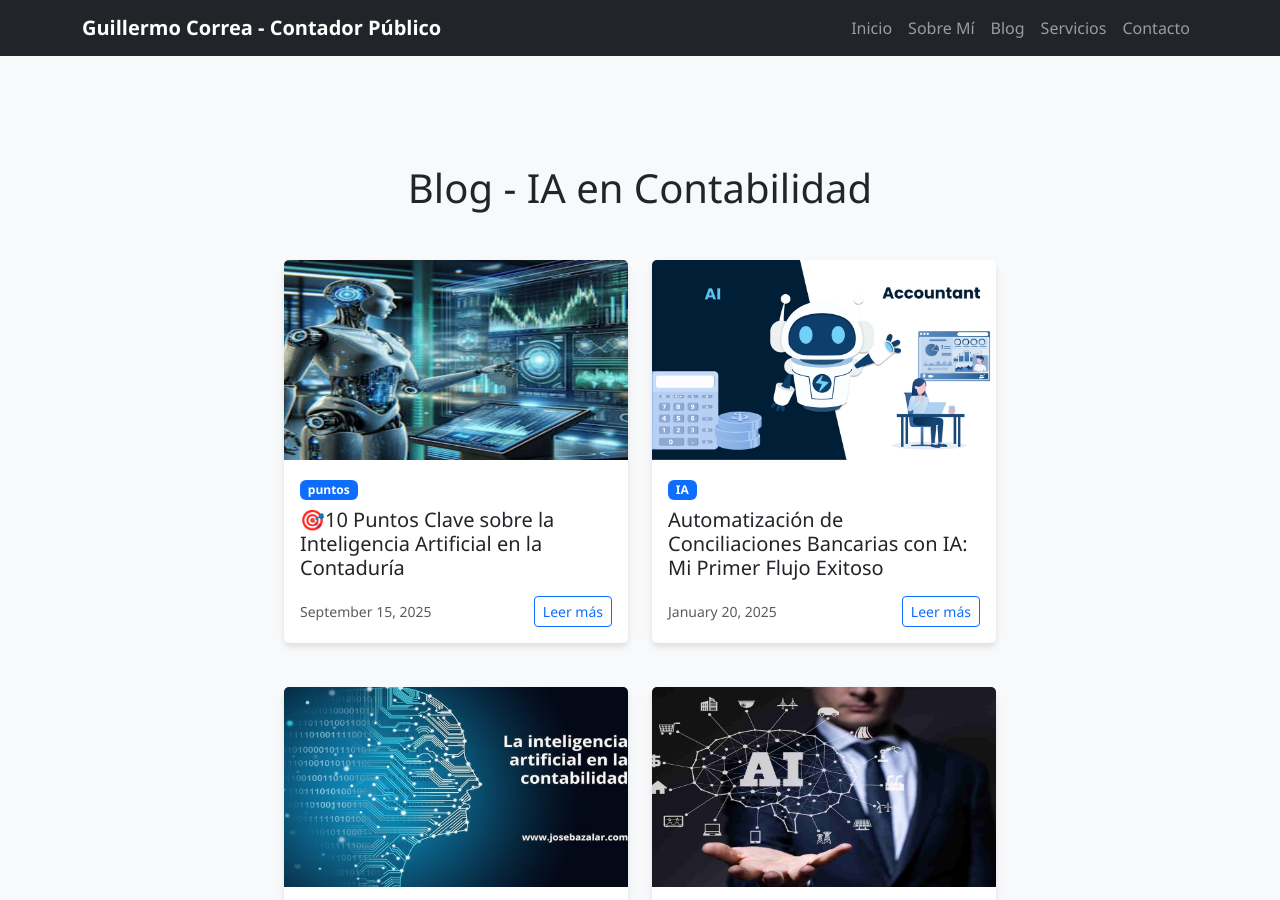
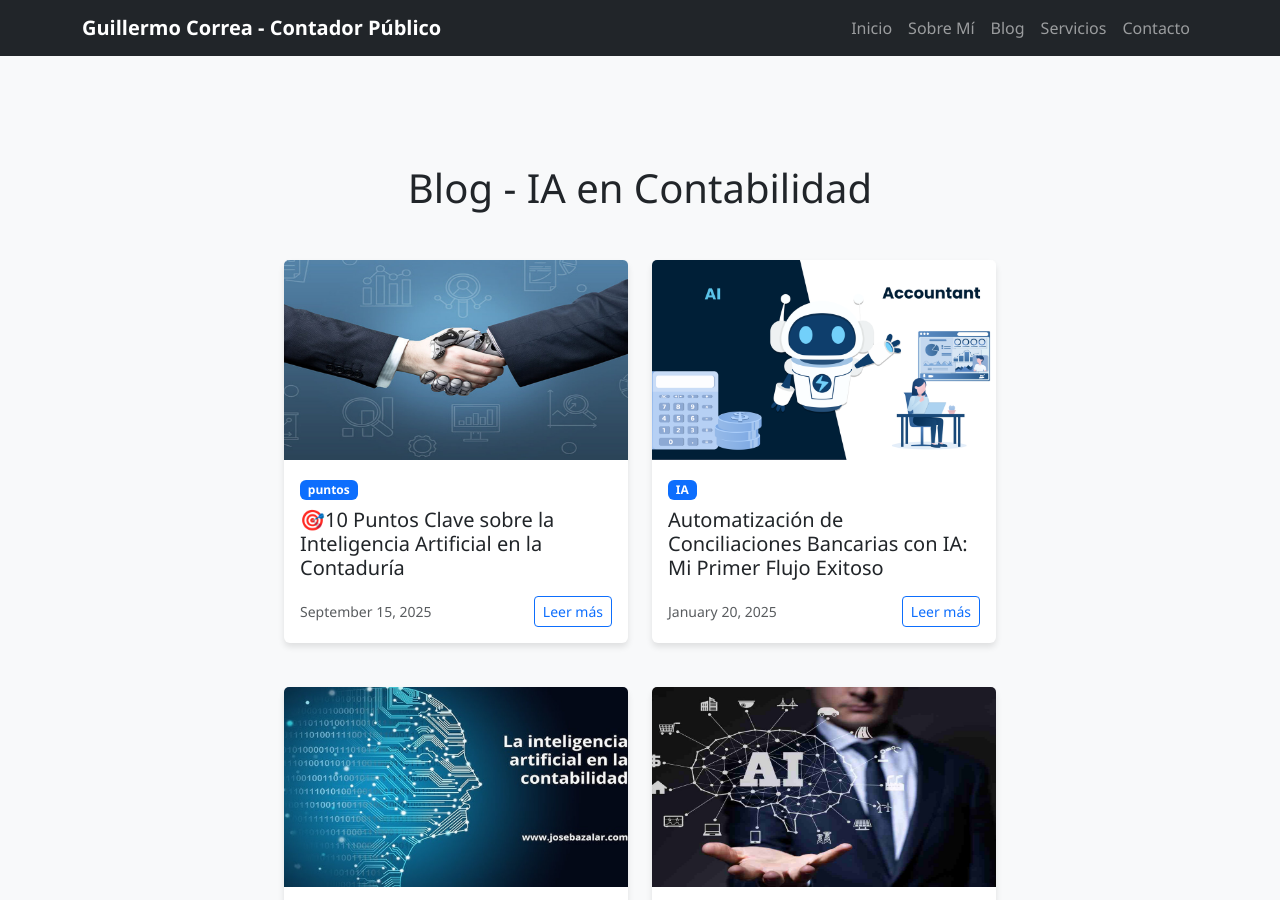
Before and after one commit to susu52/sitio-ia-contabilidad, a Jekyll site: the page built from blog.md, in a window 1280 px wide and 900 px high. Built offline with Jekyll 4.4.1, drawn with Linux system fonts in a browser that asks for light colours.

Commit message:
Change default image in blog post card

```diff
--- a/blog.md
+++ b/blog.md
@@ -12,7 +12,7 @@
             {% for post in site.posts %}
             <div class="col-md-6 mb-4">
                 <div class="card">
-                    <img src="{{ post.image | default: '/assets/images/ai_accounting_5.jpg'}}" class="card-img-top" alt="{{ post.title }}">
+                    <img src="{{ post.image | default: '/assets/images/ai_accounting_2.jpg'}}" class="card-img-top" alt="{{ post.title }}">
                     <div class="card-body">
                         <span class="badge bg-primary mb-2">{{ post.categories[0] }}</span>
                         <h5 class="card-title">{{ post.title }}</h5>
```
